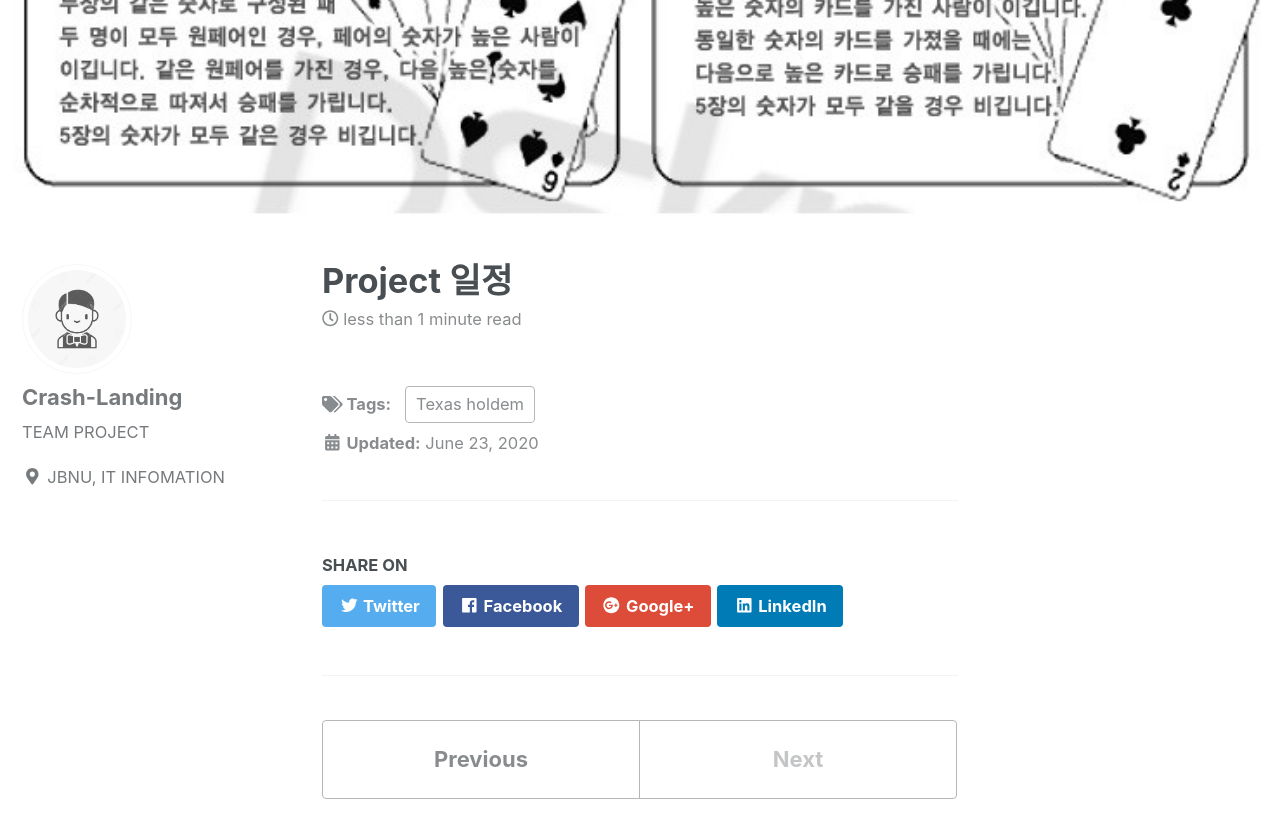
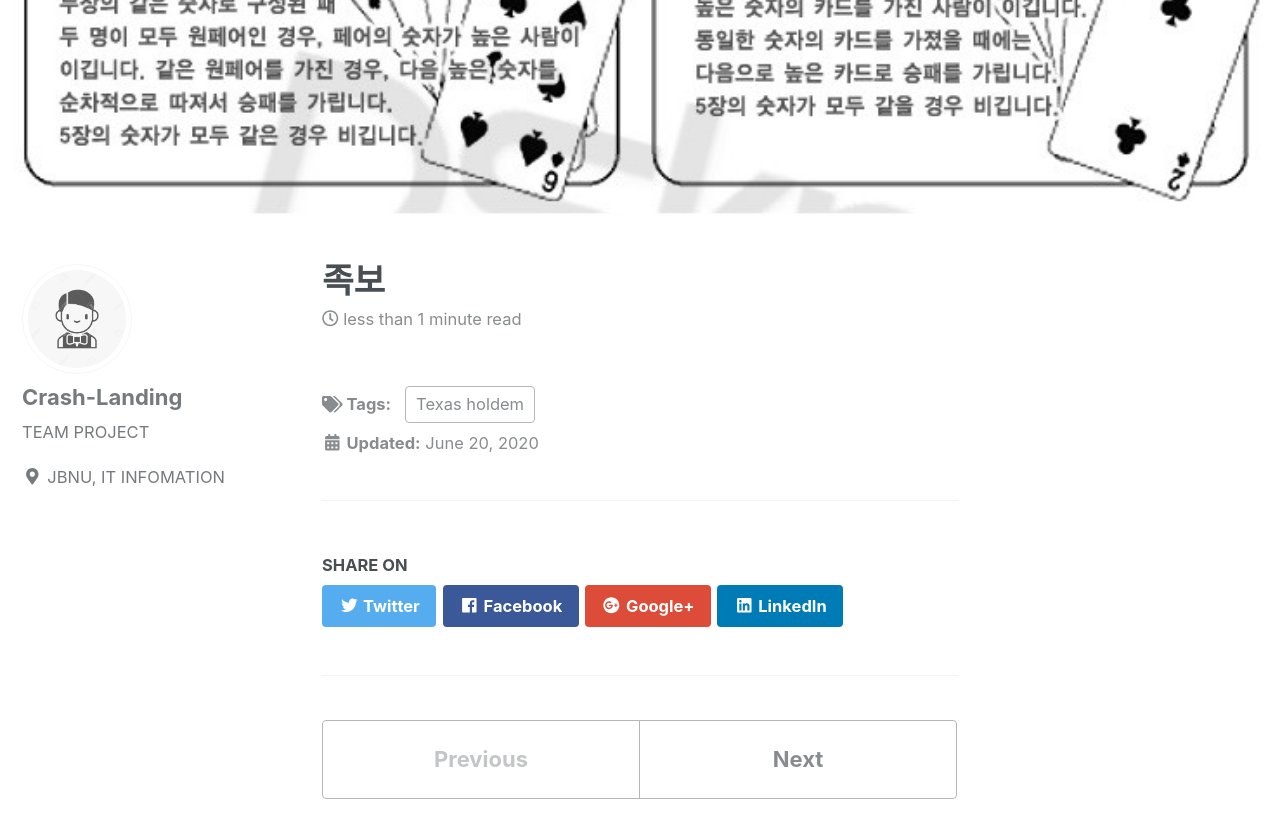
Before and after one commit to IMJEONGHUN/IMJEONGHUN.github.io, a Jekyll site: the page built from _posts/2020-06-29-RULE.md, in a window 1280 px wide and 900 px high, scrolled down 1687 px. Shown: the top 838 px of the window. Built offline with Jekyll 4.4.1, drawn with Linux system fonts in a browser that asks for light colours; nearby versions of some CDN libraries.

Commit message:
Update 2020-06-29-RULE.md

```diff
--- a/_posts/2020-06-29-RULE.md
+++ b/_posts/2020-06-29-RULE.md
@@ -1,6 +1,6 @@
 ---
-title: "Project 일정"
-date: 2020-06-23
+title: "족보"
+date: 2020-06-20
 tags: [Texas holdem]
 header:
   image: "/images/rule.jpg"
```
